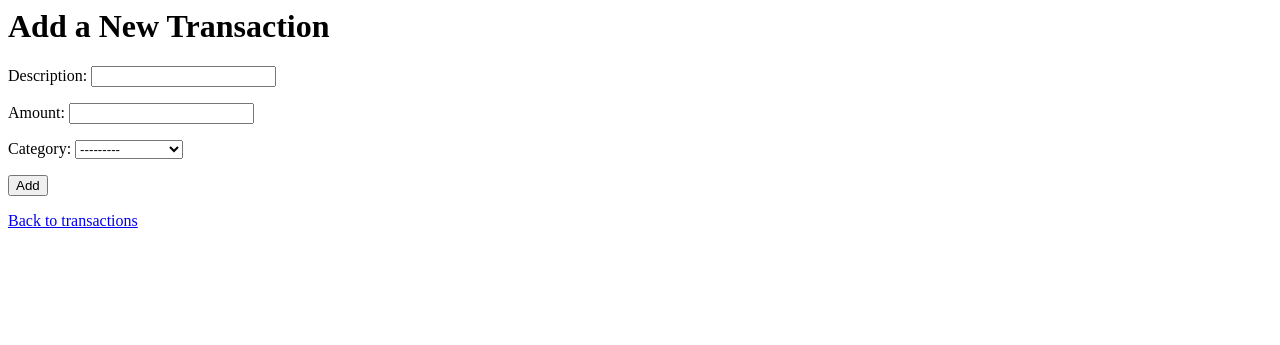
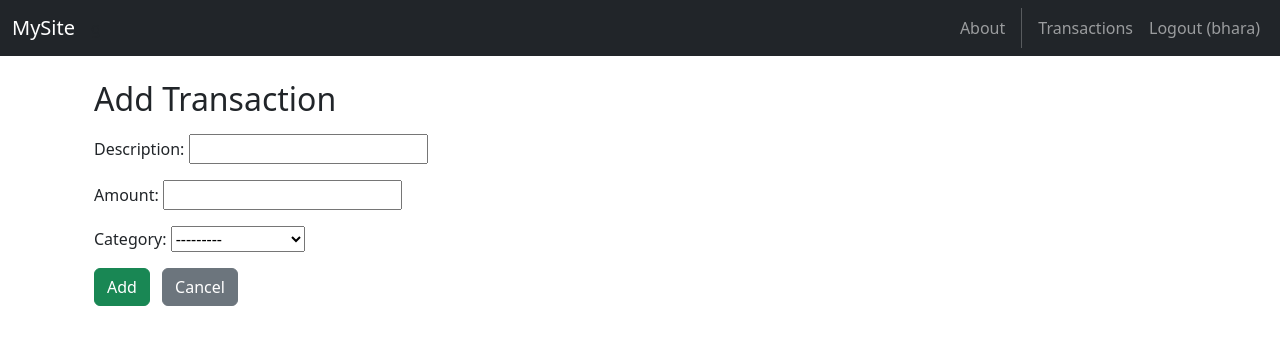
Before and after one commit to imermigkas3/MoneyParce, a Django app: page /transactions/add/ in a window 1280 px wide. Shown: the top 345 px of the page. Run offline with Django 5.2, Linux system fonts and the light colour scheme; a user stored in the database is signed in.

Commit message:
styling for add transaction, and color changes for transaction list

```diff
--- a/transactions/templates/transactions/add_transaction.html
+++ b/transactions/templates/transactions/add_transaction.html
@@ -1,9 +1,14 @@
-<h1>Add a New Transaction</h1>
+{% extends 'base.html' %}
+{% block content %}
 
-<form method="POST">
-  {% csrf_token %}
-  {{ form.as_p }}
-  <button type="submit">Add</button>
+<div class="container mt-4">
+  <h2>Add Transaction</h2>
+
+<form method="POST" class="mt-3">
+    {% csrf_token %}
+    {{ form.as_p }}
+    <button type="submit" class="btn btn-success">Add</button>
+    <a href="{% url 'transaction_list' %}" class="btn btn-secondary ms-2">Cancel</a>
 </form>
-
-<a href="{% url 'transaction_list' %}">Back to transactions</a>
+</div>
+{% endblock %}
```
Also changed, not shown: transactions/templates/transactions/transaction_list.html (+11 -2 lines), db.sqlite3.
